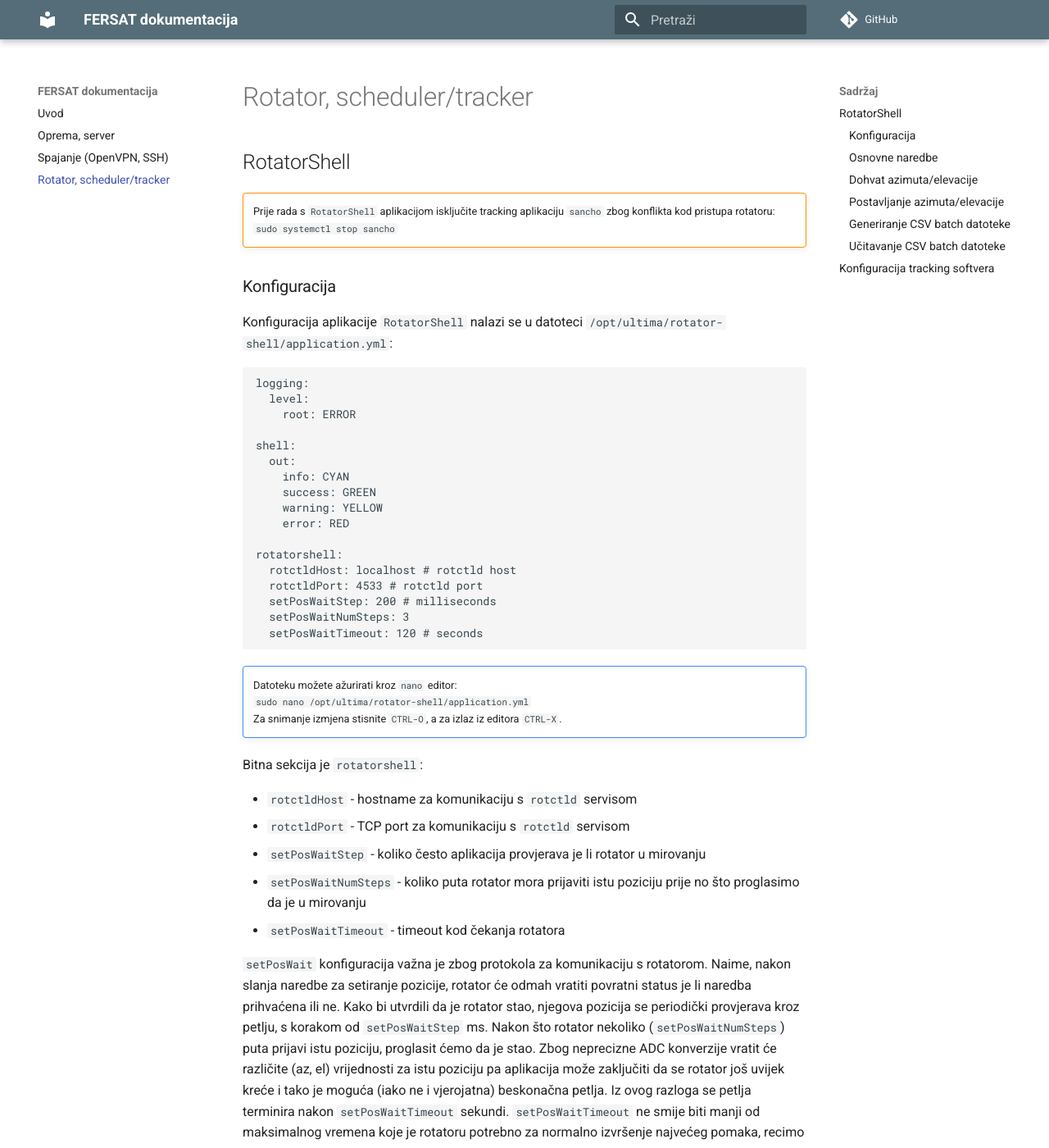
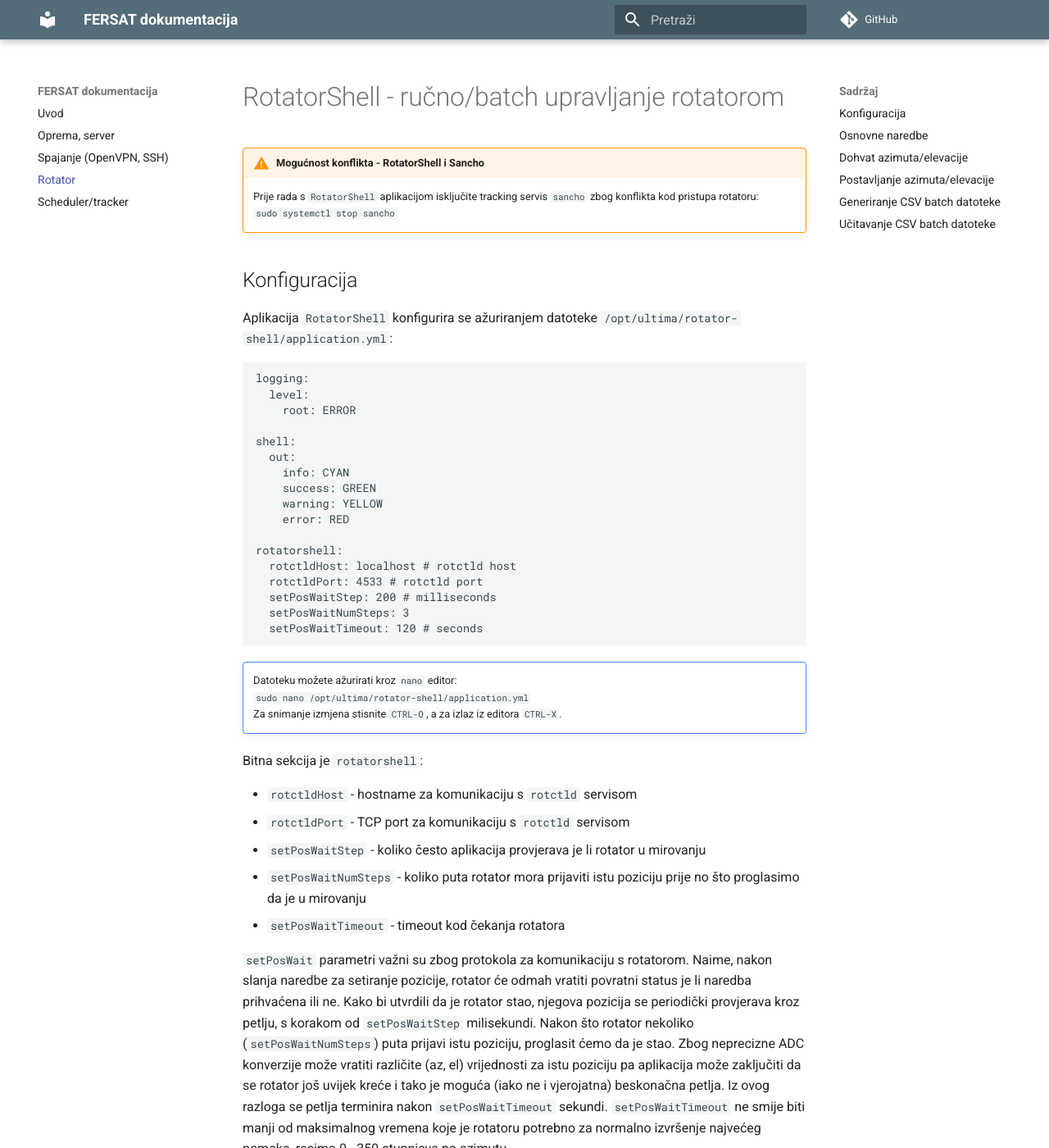
Before and after one commit to UltimaLabs/fersat-docs, an MkDocs documentation site: the page built from docs/rotator.md, in a window 1280 px wide and 1400 px high. Shown: the whole window at 82% size. Built offline with MkDocs 1.6.1 and Material for MkDocs 9.7.7, drawn with Linux system fonts in a browser that asks for light colours; comment, search, counter and statistics services are not loaded; some of the changed text lies outside the part shown.

Commit message:
Updated docs.

````diff
--- a/docs/rotator_tracker.md
+++ b/docs/rotator.md
@@ -1,15 +1,12 @@
-# Rotator, scheduler/tracker
+# RotatorShell - ručno/batch upravljanje rotatorom
 
-## RotatorShell
-
-!!! warning ""
-    Prije rada s `RotatorShell` aplikacijom isključite tracking aplikaciju `sancho` zbog konflikta kod pristupa rotatoru:<br>
+!!! warning "Mogućnost konflikta - RotatorShell i Sancho"
+    Prije rada s `RotatorShell` aplikacijom isključite tracking servis `sancho` zbog konflikta kod pristupa rotatoru:<br>
     `sudo systemctl stop sancho`
 
+## Konfiguracija
 
-### Konfiguracija
-
-Konfiguracija aplikacije `RotatorShell` nalazi se u datoteci `/opt/ultima/rotator-shell/application.yml`:
+Aplikacija `RotatorShell` konfigurira se ažuriranjem datoteke `/opt/ultima/rotator-shell/application.yml`:
 ```
 logging:
   level:
@@ -43,9 +40,9 @@ Bitna sekcija je `rotatorshell`:
  - `setPosWaitNumSteps` - koliko puta rotator mora prijaviti istu poziciju prije no što proglasimo da je u mirovanju
  - `setPosWaitTimeout` - timeout kod čekanja rotatora
 
-`setPosWait` konfiguracija važna je zbog protokola za komunikaciju s rotatorom. Naime, nakon slanja naredbe za setiranje pozicije, rotator će odmah vratiti povratni status je li naredba prihvaćena ili ne. Kako bi utvrdili da je rotator stao, njegova pozicija se periodički provjerava kroz petlju, s korakom od `setPosWaitStep` ms. Nakon što rotator nekoliko (`setPosWaitNumSteps`) puta prijavi istu poziciju, proglasit ćemo da je stao. Zbog neprecizne ADC konverzije vratit će različite (az, el) vrijednosti za istu poziciju pa aplikacija može zaključiti da se rotator još uvijek kreće i tako je moguća (iako ne i vjerojatna) beskonačna petlja. Iz ovog razloga se petlja terminira nakon `setPosWaitTimeout` sekundi. `setPosWaitTimeout` ne smije biti manji od maksimalnog vremena koje je rotatoru potrebno za normalno izvršenje najvećeg pomaka, recimo 0 - 359 stupnjeva po azimutu.
+`setPosWait` parametri važni su zbog protokola za komunikaciju s rotatorom. Naime, nakon slanja naredbe za setiranje pozicije, rotator će odmah vratiti povratni status je li naredba prihvaćena ili ne. Kako bi utvrdili da je rotator stao, njegova pozicija se periodički provjerava kroz petlju, s korakom od `setPosWaitStep` milisekundi. Nakon što rotator nekoliko (`setPosWaitNumSteps`) puta prijavi istu poziciju, proglasit ćemo da je stao. Zbog neprecizne ADC konverzije može vratiti različite (az, el) vrijednosti za istu poziciju pa aplikacija može zaključiti da se rotator još uvijek kreće i tako je moguća (iako ne i vjerojatna) beskonačna petlja. Iz ovog razloga se petlja terminira nakon `setPosWaitTimeout` sekundi. `setPosWaitTimeout` ne smije biti manji od maksimalnog vremena koje je rotatoru potrebno za normalno izvršenje najvećeg pomaka, recimo 0 - 359 stupnjeva po azimutu.
 
-### Osnovne naredbe
+## Osnovne naredbe
 
 Nakon spajanja na server pokrenite RotatorShell:
 ```
@@ -100,7 +97,7 @@ ALSO KNOWN AS
 
 Za izlaz iz aplikacije unesite naredbu `exit` ili `quit`.
 
-### Dohvat azimuta/elevacije
+## Dohvat azimuta/elevacije
 
 Unesite naredbu `g` ili `get`:
 ```
@@ -108,7 +105,7 @@ RotatorShell:> g
 Az: 328, El: 165
 ```
 
-### Postavljanje azimuta/elevacije
+## Postavljanje azimuta/elevacije
 
 Unesite naredbu `s <az> <el>` ili `set <az> <el>`:
 ```
@@ -116,7 +113,7 @@ RotatorShell:> set 320 150
 Ok. Az: 319, El: 150
 ```
 
-### Generiranje CSV batch datoteke
+## Generiranje CSV batch datoteke
 
 Unesite naredbu `csv-out <azimut-od>  <azimut-do>  <elevacija-od>  <elevacija-do>  <pauza>  <afr|efr>  <naziv-datoteke>`, npr:
 ```
@@ -132,7 +129,7 @@ RotatorShell:> csv-out 0 359 0 90 3 afr csv-out.csv
 Written output file: csv-out.csv
 ```
 
-### Učitavanje CSV batch datoteke
+## Učitavanje CSV batch datoteke
 
 Ulazna datoteka mora biti formatirana suklano [gornjem primjeru](assets/files/rotator_shell/csv-out.csv) generiranom pomoću naredbe `csv-out`:
 ```
@@ -174,7 +171,3 @@ Generirana izlazna datoteka sadržavat će sljedeće vrijednosti:
     Trenutni direktorij na serveru možete prikazati pomoću naredbe `pwd` u Linux terminalu (ne u aplikaciji `rs`).
 
     Ako `rs` ne može zapisati izlaznu datoteku, vjerojatno nemate dovoljna prava za pisanje u njenom odredišnom direktoriju. Pravo pisanja uvijek imate u svom korisničkom direktoriju (`/home/<korisnicko-ime>`) i direktoriju `/tmp`.
-
-## Konfiguracija tracking softvera
-
-TODO
--- a/mkdocs.yml
+++ b/mkdocs.yml
@@ -24,4 +24,5 @@ nav:
 - Uvod: 'index.md'
 - Oprema, server: 'oprema_server.md'
 - Spajanje (OpenVPN, SSH): 'spajanje.md'
-- Rotator, scheduler/tracker: 'rotator_tracker.md'
+- Rotator: 'rotator.md'
+- Scheduler/tracker: 'tracker.md'
````
Also changed, not shown: docs/index.md (+2 -1 lines), docs/spajanje.md (+1 -1 lines), docs/tracker.md (added, +37 -0 lines).
